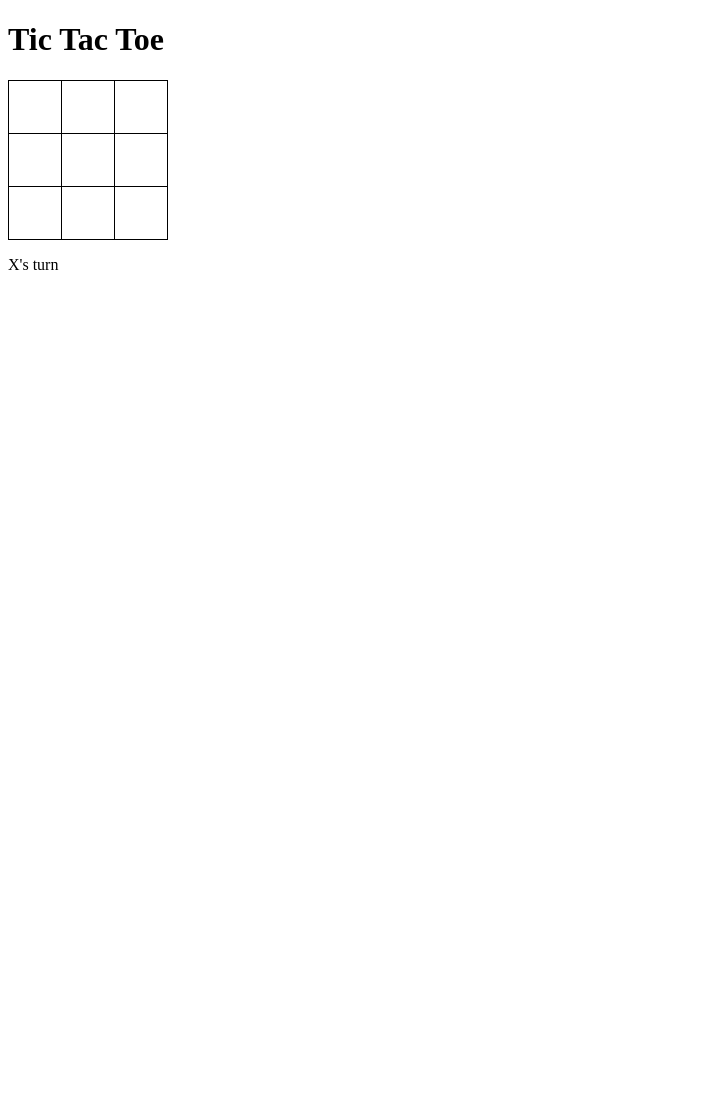
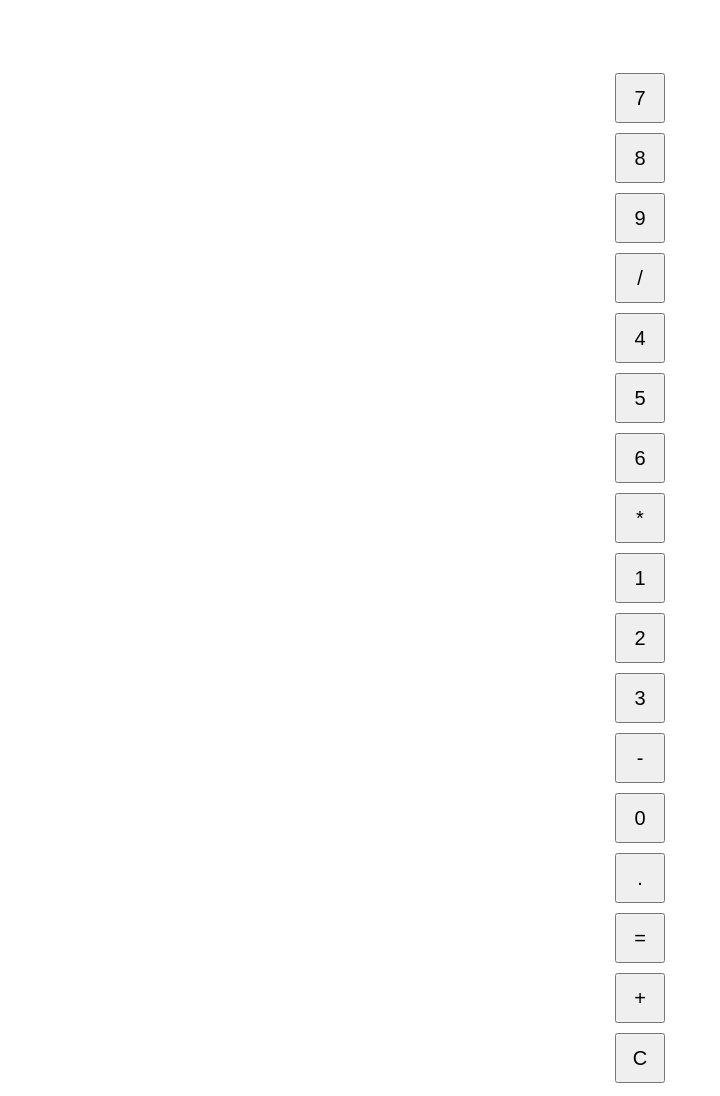
Before and after one commit to Andrea19946/tris_game, a plain HTML site: page index.html in a window 1280 px wide. Shown: the whole page, without its empty margins (0-720 px from the left). Before the commit the page ends 800 px from the top, so only its background shows below. Drawn offline with Linux system fonts and the light colour scheme.

Commit message:
Update index.html

```diff
--- a/index.html
+++ b/index.html
@@ -1,110 +1,67 @@
-<!DOCTYPE html>
+
 <html>
 <head>
-	<title>Tic Tac Toe</title>
-	<style type="text/css">
-		table {
-			border-collapse: collapse;
+	<title>Calculator</title>
+	<style>
+		.container {
+			display: flex;
+			flex-direction: column;
+			align-items: center;
 		}
-		td {
+		button {
 			width: 50px;
 			height: 50px;
-			border: 1px solid black;
-			text-align: center;
-			font-size: 36px;
-			cursor: pointer;
+			margin: 5px;
+			font-size: 20px;
 		}
-		td:hover {
-			background-color: #ccc;
+		#result {
+			width: 210px;
+			height: 50px;
+			margin-bottom: 10px;
+			font-size: 30px;
+			text-align: right;
+			padding-right: 10px;
 		}
 	</style>
 </head>
 <body>
+	<div class="container">
+		<div id="result"></div>
+		<button onclick="addToResult('7')">7</button>
+		<button onclick="addToResult('8')">8</button>
+		<button onclick="addToResult('9')">9</button>
+		<button onclick="addToResult('/')">/</button>
+		<button onclick="addToResult('4')">4</button>
+		<button onclick="addToResult('5')">5</button>
+		<button onclick="addToResult('6')">6</button>
+		<button onclick="addToResult('*')">*</button>
+		<button onclick="addToResult('1')">1</button>
+		<button onclick="addToResult('2')">2</button>
+		<button onclick="addToResult('3')">3</button>
+		<button onclick="addToResult('-')">-</button>
+		<button onclick="addToResult('0')">0</button>
+		<button onclick="addToResult('.')">.</button>
+		<button onclick="calculate()">=</button>
+		<button onclick="addToResult('+')">+</button>
+		<button onclick="clearResult()">C</button>
+	</div>
+	<script>
+		let result = "";
 
-<h1>Tic Tac Toe</h1>
-
-<table>
-	<tr>
-		<td id="0"></td>
-		<td id="1"></td>
-		<td id="2"></td>
-	</tr>
-	<tr>
-		<td id="3"></td>
-		<td id="4"></td>
-		<td id="5"></td>
-	</tr>
-	<tr>
-		<td id="6"></td>
-		<td id="7"></td>
-		<td id="8"></td>
-	</tr>
-</table>
-
-<p id="message"></p>
-
-<script type="text/javascript">
-	var turn = "X";
-	var moves = 0;
-	var gameOver = false;
-
-	function handleClick(event) {
-		if (gameOver) {
-			return;
+		function addToResult(value) {
+			result += value;
+			document.getElementById("result").innerText = result;
 		}
 
-		var cell = event.target;
-		if (cell.innerHTML !== "") {
-			return;
+		function calculate() {
+			result = eval(result);
+			document.getElementById("result").innerText = result;
 		}
 
-		cell.innerHTML = turn;
-		moves++;
-
-		if (checkWin()) {
-			gameOver = true;
-			document.getElementById("message").innerHTML = turn + " wins!";
-			return;
+		function clearResult() {
+			result = "";
+			document.getElementById("result").innerText = result;
 		}
-
-		if (moves === 9) {
-			gameOver = true;
-			document.getElementById("message").innerHTML = "Tie game!";
-			return;
-		}
-
-		turn = turn === "X" ? "O" : "X";
-		document.getElementById("message").innerHTML = turn + "'s turn";
-	}
-
-	function checkWin() {
-		var cells = document.getElementsByTagName("td");
-		var combos = [
-			[0, 1, 2], [3, 4, 5], [6, 7, 8], // rows
-			[0, 3, 6], [1, 4, 7], [2, 5, 8], // columns
-			[0, 4, 8], [2, 4, 6] // diagonals
-		];
-
-		for (var i = 0; i < combos.length; i++) {
-			var a = combos[i][0];
-			var b = combos[i][1];
-			var c = combos[i][2];
-
-			if (cells[a].innerHTML === turn && cells[b].innerHTML === turn && cells[c].innerHTML === turn) {
-				return true;
-			}
-		}
-
-		return false;
-	}
-
-	var cells = document.getElementsByTagName("td");
-	for (var i = 0; i < cells.length; i++) {
-		cells[i].addEventListener("click", handleClick);
-	}
-
-	document.getElementById("message").innerHTML = turn + "'s turn";
-</script>
-
+	</script>
 </body>
 </html>
```
